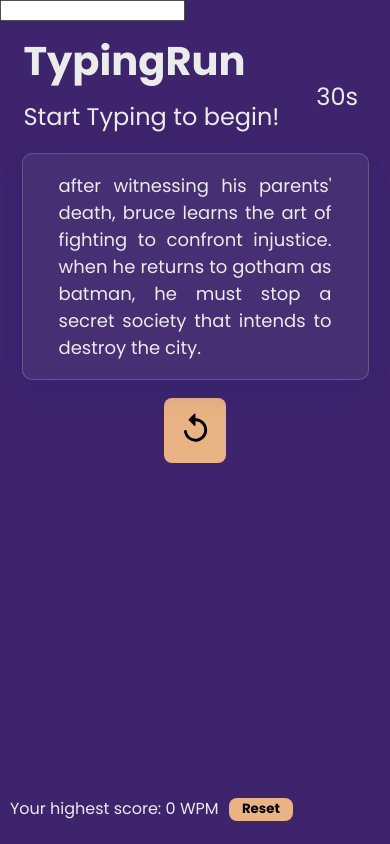
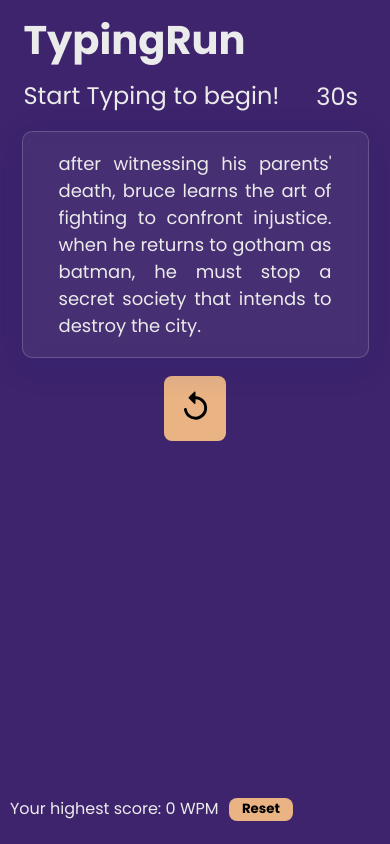
Before and after one commit to andrelzsousa/TypingRun, a React (Create React App) app: page / in a window 390 px wide. Built offline with nearby package versions, Linux system fonts and the light colour scheme; no server answers.

Commit message:
adding hidden input

```diff
--- a/src/App.js
+++ b/src/App.js
@@ -66,11 +66,11 @@ function App() {
 
   return (
     <div className='main'>
-      <input type='text' ref={hiddenInput}/>
       <p className='title'>TypingRun</p>
       {!isActive && time !== 0 && textLen !== curIndex.current && <p className='subtitle'>Start Typing to begin!</p>}
       {isActive && <p className='subtitle'>Run!</p>}
       {!isActive && (time === 0 || textLen === curIndex.current) && <p className='subtitle'>Great Job!</p>}
+      <input type='text' ref={hiddenInput} className='hiddenInput'/>
 
       <StopWatch time={time} isActive={isActive} setTime={setTime} />
       <div className='box-title' ref={box}>
--- a/src/index.css
+++ b/src/index.css
@@ -159,6 +159,13 @@
   font-family: 'Poppins', sans-serif;
 }
 
+.hiddenInput{
+  align-self: center;
+  height: 5px;
+  opacity: 0.001;
+}
+
+
 @media only screen and (max-width: 800px) {
 
   .main{
@@ -173,6 +180,7 @@
   .subtitle{
     font-size: 24px;
     margin-left: 6%;
+    margin-bottom: .5em;
   }
 
   .box-title{
```
